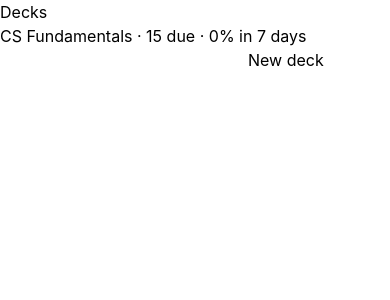
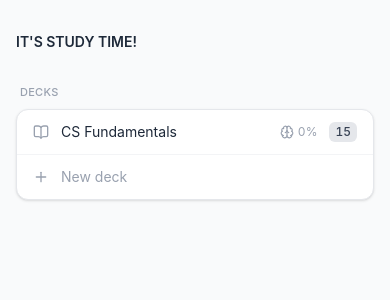
Before and after one commit to Wiyseful/mnemo-cards, a Next.js app: page / in a window 390 px wide. Shown: the top 300 px of the page. Built offline with nearby package versions, Linux system fonts and the light colour scheme.

Commit message:
Style the deck list for phones and desktop

```diff
--- a/src/app/page.tsx
+++ b/src/app/page.tsx
@@ -1,38 +1,37 @@
 "use client";
 
-import {type FormEvent, useEffect, useState} from "react";
+import { useEffect, useState } from "react";
+import type { FormEvent } from "react";
 import Link from "next/link";
+import { BookOpen, Brain, Plus } from "lucide-react";
 import { sampleCards, sampleDecks } from "@/data/sampleCards";
 import { loadSavedCards } from "@/data/cardStorage";
+import { loadSavedDecks, saveDecks } from "@/data/deckStorage";
 import { dueCardIdsInOrder } from "@/scheduler/sessionQueue";
 import { MEMORY_FORECAST_DAYS, memoryPercentForecast } from "@/scheduler/averageRecallChance";
-import {loadSavedDecks, saveDecks} from "@/data/deckStorage";
-import type {Deck} from "@/scheduler/types";
-import type { FormEvent } from "react";
+import type { Deck } from "@/scheduler/types";
 
 export default function HomePage() {
     const [cards, setCards] = useState(sampleCards);
     const [decks, setDecks] = useState(sampleDecks);
     const [newDeckName, setNewDeckName] = useState("");
 
-    // on page open: swap in saved progress if there is any
+    // on page open: swap in saved cards and decks, if there are any
     useEffect(() => {
         const savedCards = loadSavedCards();
         if (savedCards !== null) {
             setCards(savedCards);
         }
-    }, []);
 
-    useEffect(() => {
         const savedDecks = loadSavedDecks();
         if (savedDecks !== null) {
             setDecks(savedDecks);
         }
     }, []);
 
-
+    // adds a deck with the typed name, then clears the box
     const createDeck = (event: FormEvent) => {
-        event.preventDefault();
+        event.preventDefault(); // stop the form from reloading the page
         if (newDeckName.trim() === "") return;
 
         const newDeck: Deck = {
@@ -47,6 +46,10 @@ export default function HomePage() {
         setNewDeckName("");
     };
 
+    const deleteDeck = () => {
+        const removedDeck = decks
+        const updatedDecks = [...decks, removedDeck];
+    }
 
     const cardsInDeck = (deckId: string) => cards.filter((card) => card.deckId === deckId);
 
@@ -58,25 +61,77 @@ export default function HomePage() {
     const memoryPercentForDeck = (deckId: string) =>
         memoryPercentForecast(cardsInDeck(deckId), Date.now());
 
+    return (
+        <main className="min-h-screen bg-gray-50">
+            {/* phones: full width with side margins. desktop: wider centered column */}
+            <div className="mx-auto w-full max-w-2xl px-4 py-8 sm:max-w-3xl sm:py-16">
+                <h1 className="mb-8 text-sm font-semibold uppercase text-gray-800 sm:text-base">
+                    It's study time!
+                </h1>
 
-    return (
-        <main>
-            <h1>Decks</h1>
-            <ul>
-                {decks.map((deck) => (
-                    <li key={deck.id}>
-                        <Link href={`/deck/${deck.id}`}>{deck.name}</Link>
-                        {" · "}
-                        {dueCardCountForDeck(deck.id)} due
-                        {" · "}
-                        {memoryPercentForDeck(deck.id)}% in {MEMORY_FORECAST_DAYS} days
-                    </li>
-                ))}
-            </ul>
-            <form onSubmit={createDeck}>
-                <input value={newDeckName} onChange={(event) => setNewDeckName(event.target.value)} />
-                <button type="submit">New deck</button>
-            </form>
+                <p className="mb-2 px-1 text-[11px] font-medium uppercase tracking-wide text-gray-400 sm:text-xs">
+                    Decks
+                </p>
+
+                <div className="overflow-hidden rounded-xl border border-gray-200 bg-white shadow-sm">
+                    <ul className="divide-y divide-gray-100">
+                        {decks.map((deck) => {
+                            const dueCardCount = dueCardCountForDeck(deck.id);
+
+                            return (
+                                <li key={deck.id}>
+                                    <Link
+                                        href={`/deck/${deck.id}`}
+                                        className="flex items-center gap-3 px-4 py-3 text-sm hover:bg-gray-50 sm:gap-4 sm:px-6 sm:py-4 sm:text-base"
+                                    >
+                                        <BookOpen className="h-4 w-4 shrink-0 text-gray-400 sm:h-5 sm:w-5" />
+                                        <span className="flex-1 truncate text-gray-800">{deck.name}</span>
+
+                                        <span
+                                            className="flex items-center gap-1 text-xs tabular-nums text-gray-400 sm:text-sm"
+                                            title={`Average chance you'd remember each card in ${MEMORY_FORECAST_DAYS} days`}
+                                        >
+                                            <Brain className="h-3.5 w-3.5 sm:h-4 sm:w-4" />
+                                            {memoryPercentForDeck(deck.id)}%
+                                        </span>
+
+                                        {/* due count: a gray badge when there's work to do, faded when there isn't */}
+                                        <span
+                                            className={`min-w-6 rounded-md px-1.5 py-0.5 text-center text-xs font-medium tabular-nums sm:min-w-7 sm:text-sm ${
+                                                dueCardCount > 0 ? "bg-gray-200 text-gray-700" : "text-gray-300"
+                                            }`}
+                                        >
+                                            {dueCardCount}
+                                        </span>
+                                    </Link>
+                                </li>
+                            );
+                        })}
+                    </ul>
+
+                    {/* new deck: looks like one more row in the list */}
+                    <form
+                        onSubmit={createDeck}
+                        className="flex items-center gap-3 border-t border-gray-100 px-4 py-3 sm:gap-4 sm:px-6 sm:py-4"
+                    >
+                        <Plus className="h-4 w-4 shrink-0 text-gray-400 sm:h-5 sm:w-5" />
+                        <input
+                            value={newDeckName}
+                            onChange={(event) => setNewDeckName(event.target.value)}
+                            placeholder="New deck"
+                            className="flex-1 bg-transparent text-sm text-gray-800 outline-none placeholder:text-gray-400 sm:text-base"
+                        />
+                        {newDeckName.trim() !== "" && (
+                            <button
+                                type="submit"
+                                className="rounded-md bg-gray-100 px-2.5 py-1 text-xs font-medium text-gray-700 hover:bg-gray-200 sm:px-3 sm:text-sm"
+                            >
+                                Add
+                            </button>
+                        )}
+                    </form>
+                </div>
+            </div>
         </main>
     );
 }
```
